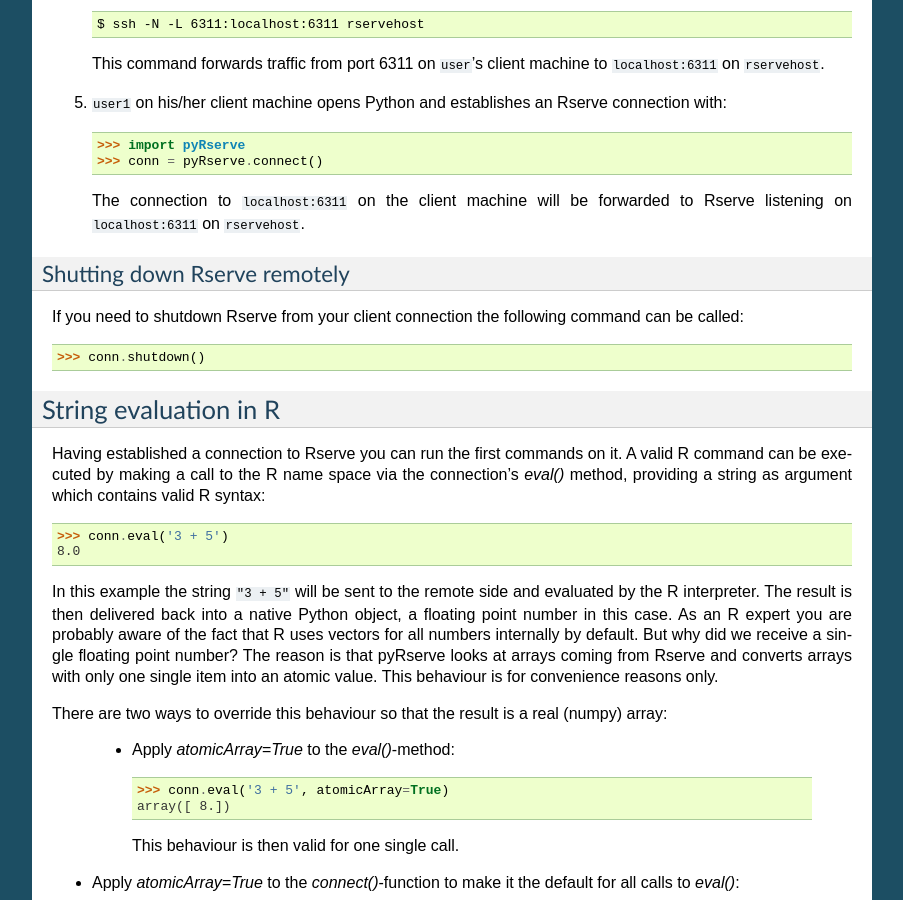
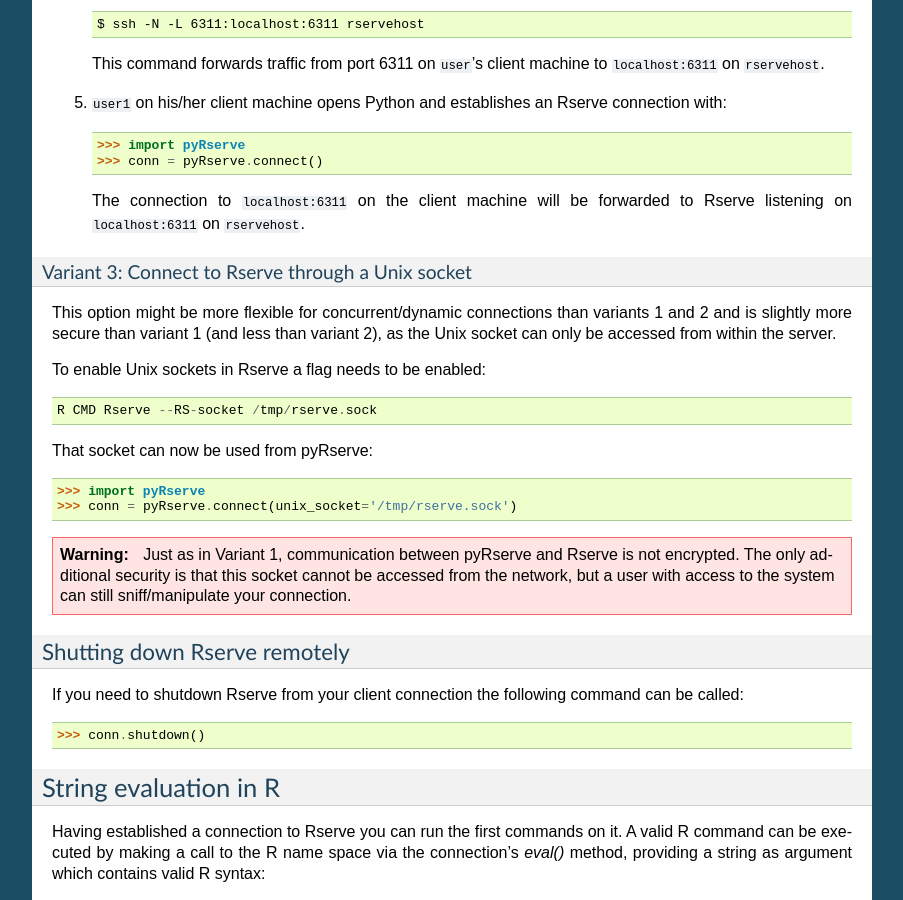
Before and after one commit to ralhei/pyRserve, a Sphinx documentation site: the page built from doc/manual.rst, in a window 1280 px wide and 900 px high, scrolled down 2182 px. Shown: the whole window, without its empty margins (198-1101 px from the left). Built offline with Sphinx 7.4.7, drawn with Linux system fonts in a browser that asks for light colours; some of the changed text lies outside the part shown.

Commit message:
Allow unix-socket connections (#30)
* Allow unix-socket connections

* Unix sockets on repr

* Add usage instructions for unix sockets

```diff
--- a/doc/manual.rst
+++ b/doc/manual.rst
@@ -121,6 +121,26 @@
 
    The connection to ``localhost:6311`` on the client machine will be forwarded to Rserve listening
    on ``localhost:6311`` on ``rservehost``.
+
+Variant 3: Connect to Rserve through a Unix socket
+^^^^^^^^^^^^^^^^^^^^^^^^^^^^^^^^^^^^^^^^^^^^^^^^^^
+This option might be more flexible for concurrent/dynamic connections than variants 1 and 2 and
+is slightly more secure than variant 1 (and less than variant 2), as the Unix socket can only be
+accessed from within the server.
+
+To enable Unix sockets in Rserve a flag needs to be enabled::
+
+    R CMD Rserve --RS-socket /tmp/rserve.sock
+
+That socket can now be used from pyRserve::
+
+    >>> import pyRserve
+    >>> conn = pyRserve.connect(unix_socket='/tmp/rserve.sock')
+
+.. WARNING::
+    Just as in Variant 1, communication between pyRserve and Rserve is not encrypted.
+    The only additional security is that this socket cannot be accessed from the network,
+    but a user with access to the system can still sniff/manipulate your connection.
 
 
 Shutting down Rserve remotely
```
Also changed, not shown: 1 other file.
